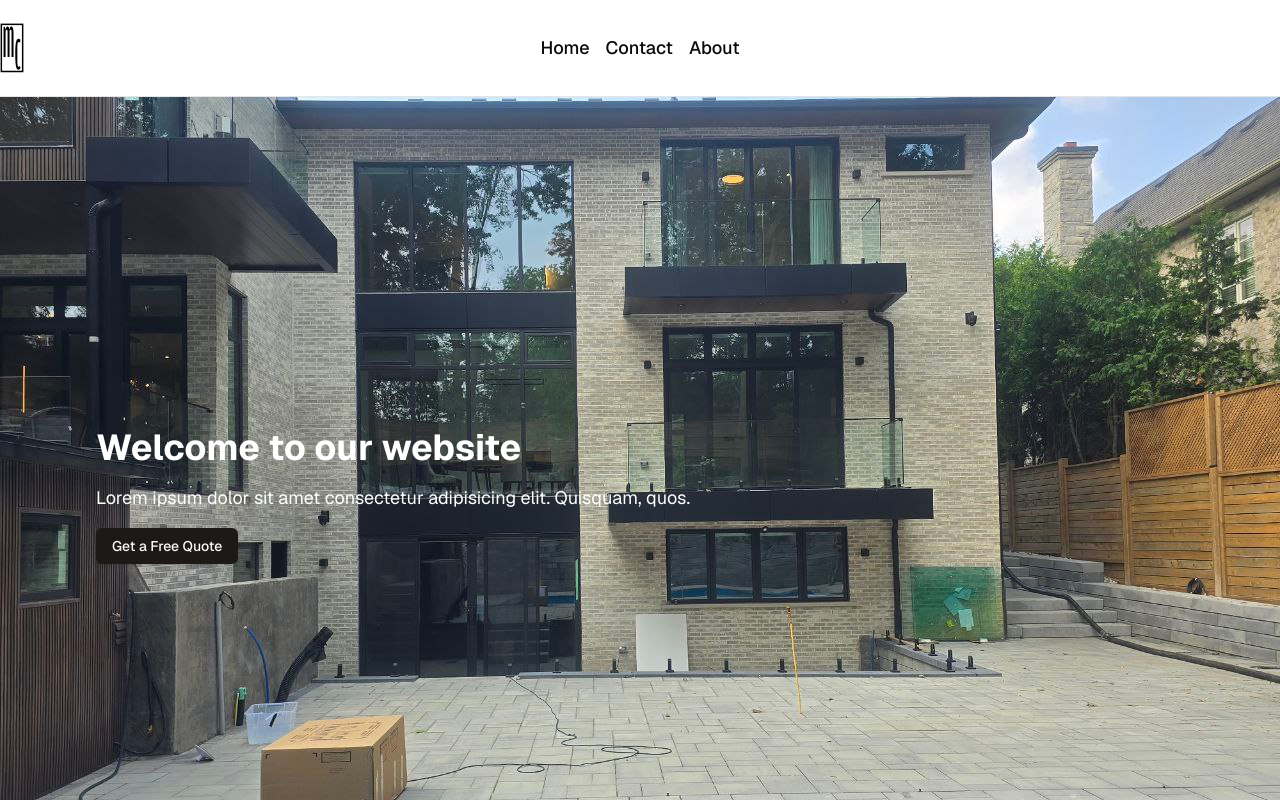
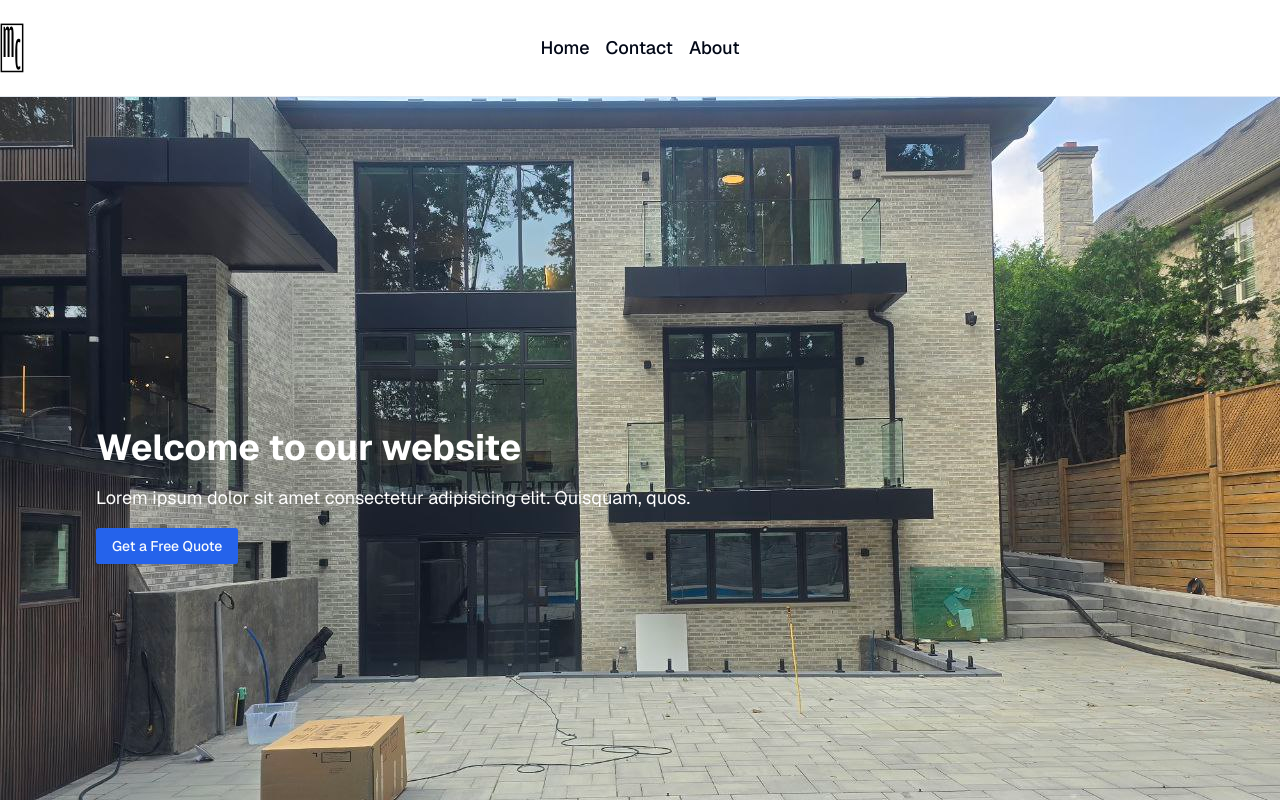
Before and after one commit to kareem717/mike-carpentry, a Next.js app: page / in a window 1280 px wide. Shown: the top 800 px of the page. Built offline with nearby package versions, Linux system fonts and the light colour scheme; no server answers.

Commit message:
feat: change theme

```diff
--- a/src/app/globals.css
+++ b/src/app/globals.css
@@ -9,51 +9,52 @@ body {
 @layer base {
 	:root {
 		--background: 0 0% 100%;
-		--foreground: 20 14.3% 4.1%;
+		--foreground: 222.2 84% 4.9%;
 		--card: 0 0% 100%;
-		--card-foreground: 20 14.3% 4.1%;
+		--card-foreground: 222.2 84% 4.9%;
 		--popover: 0 0% 100%;
-		--popover-foreground: 20 14.3% 4.1%;
-		--primary: 24 9.8% 10%;
-		--primary-foreground: 60 9.1% 97.8%;
-		--secondary: 60 4.8% 95.9%;
-		--secondary-foreground: 24 9.8% 10%;
-		--muted: 60 4.8% 95.9%;
-		--muted-foreground: 25 5.3% 44.7%;
-		--accent: 60 4.8% 95.9%;
-		--accent-foreground: 24 9.8% 10%;
+		--popover-foreground: 222.2 84% 4.9%;
+		--primary: 221.2 83.2% 53.3%;
+		--primary-foreground: 210 40% 98%;
+		--secondary: 210 40% 96.1%;
+		--secondary-foreground: 222.2 47.4% 11.2%;
+		--muted: 210 40% 96.1%;
+		--muted-foreground: 215.4 16.3% 46.9%;
+		--accent: 210 40% 96.1%;
+		--accent-foreground: 222.2 47.4% 11.2%;
 		--destructive: 0 84.2% 60.2%;
-		--destructive-foreground: 60 9.1% 97.8%;
-		--border: 20 5.9% 90%;
-		--input: 20 5.9% 90%;
-		--ring: 20 14.3% 4.1%;
+		--destructive-foreground: 210 40% 98%;
+		--border: 214.3 31.8% 91.4%;
+		--input: 214.3 31.8% 91.4%;
+		--ring: 221.2 83.2% 53.3%;
+		--radius: 0.3rem;
 		--chart-1: 12 76% 61%;
 		--chart-2: 173 58% 39%;
 		--chart-3: 197 37% 24%;
 		--chart-4: 43 74% 66%;
 		--chart-5: 27 87% 67%;
-		--radius: 0.5rem;
 	}
+
 	.dark {
-		--background: 20 14.3% 4.1%;
-		--foreground: 60 9.1% 97.8%;
-		--card: 20 14.3% 4.1%;
-		--card-foreground: 60 9.1% 97.8%;
-		--popover: 20 14.3% 4.1%;
-		--popover-foreground: 60 9.1% 97.8%;
-		--primary: 60 9.1% 97.8%;
-		--primary-foreground: 24 9.8% 10%;
-		--secondary: 12 6.5% 15.1%;
-		--secondary-foreground: 60 9.1% 97.8%;
-		--muted: 12 6.5% 15.1%;
-		--muted-foreground: 24 5.4% 63.9%;
-		--accent: 12 6.5% 15.1%;
-		--accent-foreground: 60 9.1% 97.8%;
+		--background: 222.2 84% 4.9%;
+		--foreground: 210 40% 98%;
+		--card: 222.2 84% 4.9%;
+		--card-foreground: 210 40% 98%;
+		--popover: 222.2 84% 4.9%;
+		--popover-foreground: 210 40% 98%;
+		--primary: 217.2 91.2% 59.8%;
+		--primary-foreground: 222.2 47.4% 11.2%;
+		--secondary: 217.2 32.6% 17.5%;
+		--secondary-foreground: 210 40% 98%;
+		--muted: 217.2 32.6% 17.5%;
+		--muted-foreground: 215 20.2% 65.1%;
+		--accent: 217.2 32.6% 17.5%;
+		--accent-foreground: 210 40% 98%;
 		--destructive: 0 62.8% 30.6%;
-		--destructive-foreground: 60 9.1% 97.8%;
-		--border: 12 6.5% 15.1%;
-		--input: 12 6.5% 15.1%;
-		--ring: 24 5.7% 82.9%;
+		--destructive-foreground: 210 40% 98%;
+		--border: 217.2 32.6% 17.5%;
+		--input: 217.2 32.6% 17.5%;
+		--ring: 224.3 76.3% 48%;
 		--chart-1: 220 70% 50%;
 		--chart-2: 160 60% 45%;
 		--chart-3: 30 80% 55%;
@@ -79,7 +80,7 @@ body {
 		@apply text-xl sm:text-2xl;
 	}
 
-  h3 {
+	h3 {
 		@apply text-lg sm:text-xl;
 	}
 }
```
